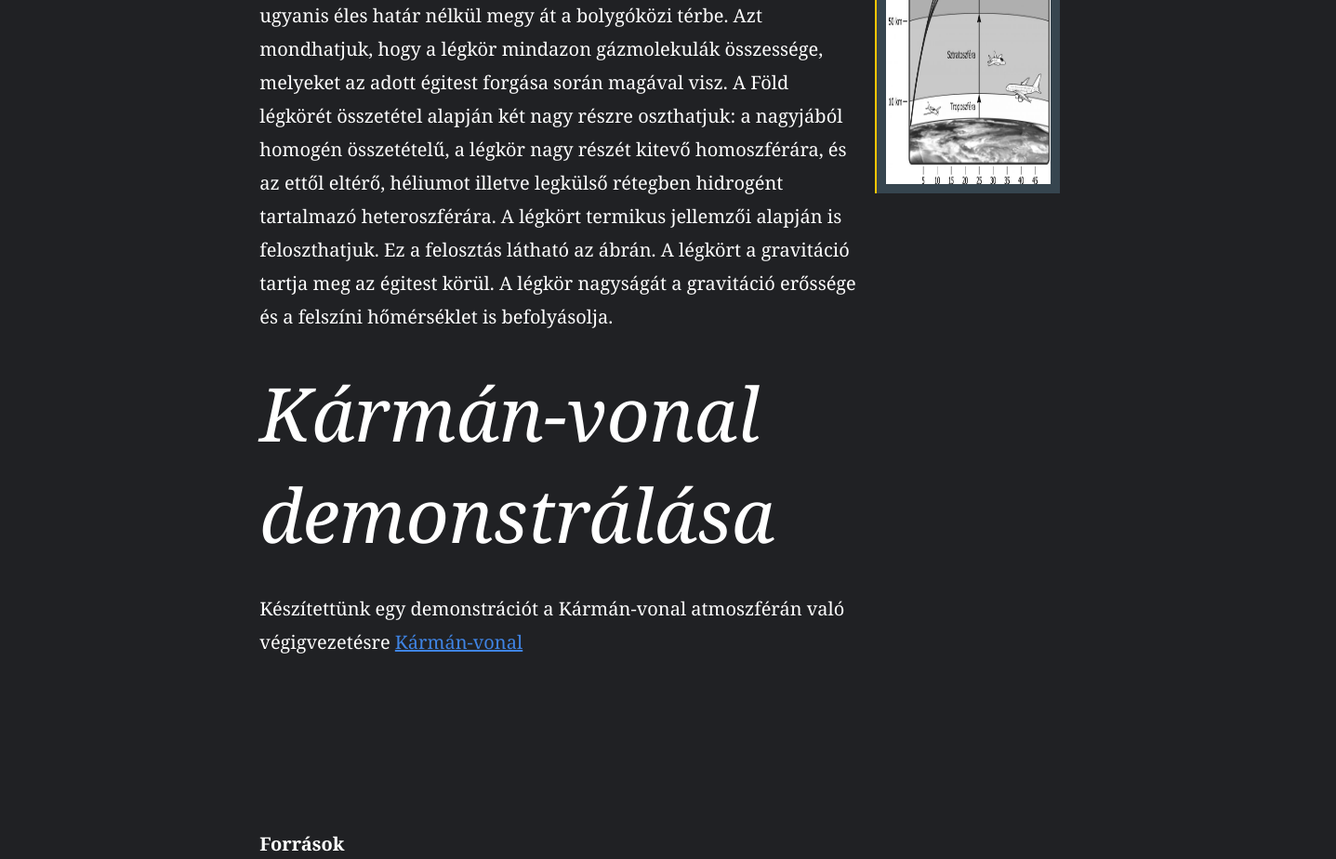
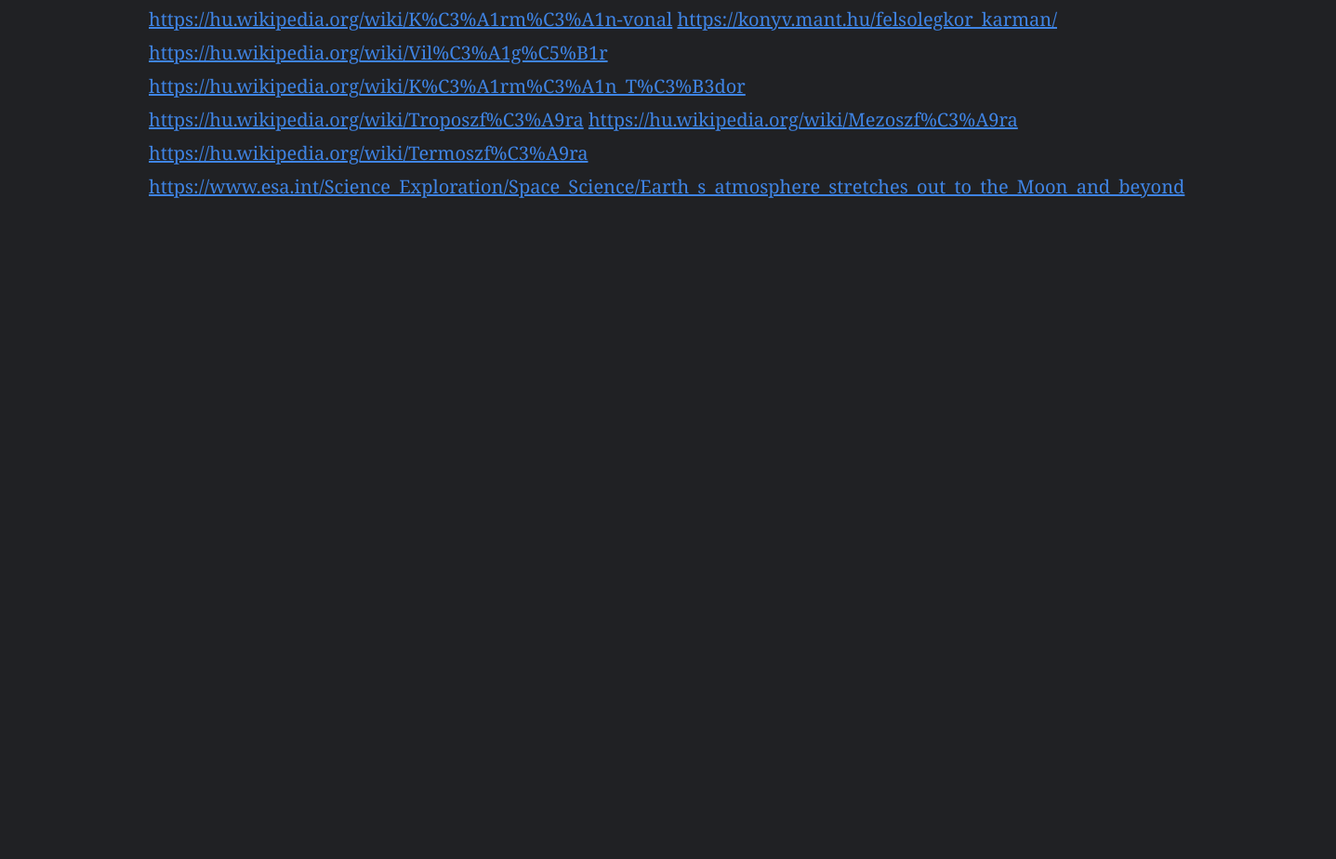
Before and after one commit to vilagurhatara/vilagurhatara.github.io, a plain HTML site: page index.html in a window 1280 px wide. Shown: the part 3589-4513 px from the top of the page at 93% size, 1437 px wide, since content can reach past the window. After the commit the page ends 4028 px from the top, so only its background shows below. Drawn offline with Linux system fonts and the light colour scheme.

Commit message:
Update index.html

```diff
--- a/index.html
+++ b/index.html
@@ -87,6 +87,7 @@
       <a href="https://hu.wikipedia.org/wiki/Troposzf%C3%A9ra">https://hu.wikipedia.org/wiki/Troposzf%C3%A9ra</a>
       <a href="https://hu.wikipedia.org/wiki/Mezoszf%C3%A9ra">https://hu.wikipedia.org/wiki/Mezoszf%C3%A9ra</a>
       <a href="https://hu.wikipedia.org/wiki/Termoszf%C3%A9ra">https://hu.wikipedia.org/wiki/Termoszf%C3%A9ra</a>
+      <a href="https://www.esa.int/Science_Exploration/Space_Science/Earth_s_atmosphere_stretches_out_to_the_Moon_and_beyond">https://www.esa.int/Science_Exploration/Space_Science/Earth_s_atmosphere_stretches_out_to_the_Moon_and_beyond</a>
 
       </p>
 
```
